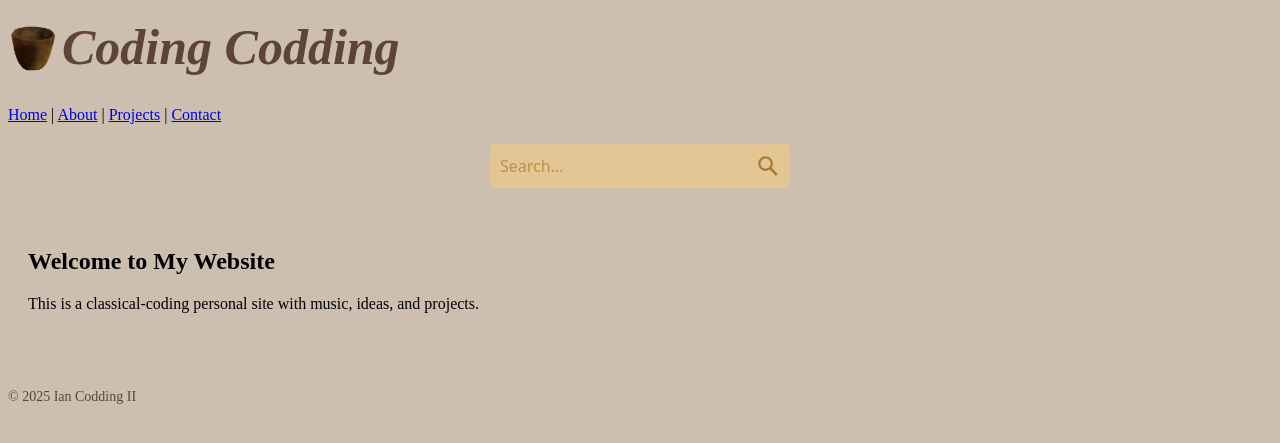
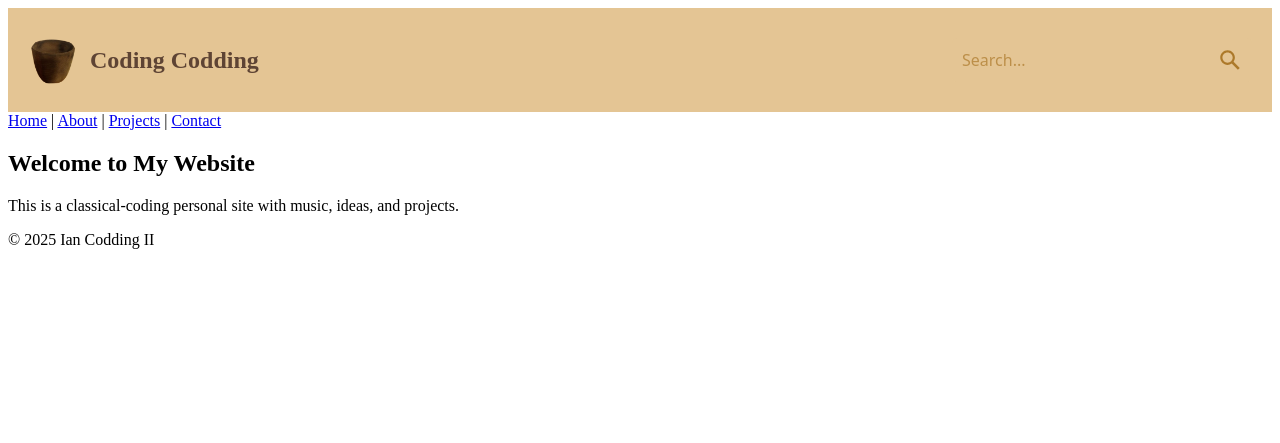
Before and after one commit to Ian-Codding-II/CodingCodding, a Jekyll site: the page built from index.html, in a window 1280 px wide. Shown: the top 443 px of the page. Built offline with Jekyll 4.4.1, drawn with Linux system fonts in a browser that asks for light colours.

Commit message:
I am making a to bar

```diff
--- a/_layouts/default.html
+++ b/_layouts/default.html
@@ -15,18 +15,21 @@
 </head>
 
 <body>
-  <!-- Logo and Title -->
-  <img src="{{ site.baseurl }}/image/cupNBG.png" id="logo-audio-toggle" class="inline-elements" width="50" height="50"
-    alt="Toggle Music" />
-  <div class="custom-label inline-elements">{{ site.title }}</div>
+  <!-- Responsive Header -->
+  <header class="topbar">
+    <div class="logo-title">
+      <img src="{{ site.baseurl }}/image/cupNBG.png" alt="Logo" class="logo" />
+      <span class="site-name">{{ site.title }}</span>
+    </div>
+    <div class="searchbar-container">
+      {% include searchbar.html %}
+    </div>
+  </header>
 
-  <!-- Navigation bar -->
+  <!-- Navigation -->
   {% include navbar.html %}
 
-  <!-- Search Bar -->
-  {% include searchbar.html %}
-
-  <!-- Page content injected here -->
+  <!-- Page content -->
   <main>
     {{ content }}
   </main>
@@ -36,7 +39,6 @@
     <p>&copy; 2025 Ian Codding II</p>
   </footer>
 
-  <!-- Hidden audio player + script -->
   <audio id="background-audio" hidden></audio>
   <script src="{{ site.baseurl }}/scripts/music-toggle.js"></script>
 </body>
--- a/styles/main.css
+++ b/styles/main.css
@@ -1,92 +1,45 @@
-/* Base styles */
-body {
-  background-color: #ccbfb0;
-  font-family: 'Times New Roman', Times, serif;
+/* Topbar layout */
+.topbar {
+  display: flex;
+  justify-content: space-between;
+  align-items: center;
+  background-color: #e4c594;
+  padding: 10px 20px;
+  flex-wrap: wrap;
 }
 
-/* Logo and Title */
-.custom-label {
-  font-weight: bold;
-  font-style: italic;
-  color: #5e4434;
-  font-size: 50px;
-  margin: 10px 0;
+.logo-title {
+  display: flex;
+  align-items: center;
+  gap: 12px;
 }
 
-.inline-elements {
-  display: inline-block;
-  vertical-align: middle;
-}
-
-#logo-audio-toggle {
-  cursor: pointer;
-  transition: transform 0.2s ease, box-shadow 0.3s ease;
+.logo {
+  width: 50px;
+  height: 50px;
   border-radius: 50%;
 }
 
-#logo-audio-toggle:hover {
-  transform: scale(1.1);
-}
-
-.playing {
-  box-shadow: 0 0 15px 5px gold;
-}
-
-/* Navigation */
-nav {
-  margin: 20px 0;
-}
-
-/* Main content area */
-main {
-  max-width: 900px;
-  width: 100%;
-  padding: 20px;
-}
-
-/* Footer */
-footer {
-  margin-top: 40px;
-  font-size: 14px;
+.site-name {
+  font-size: 1.5rem;
+  font-weight: bold;
   color: #5e4434;
 }
 
-/* Search bar */
-#site-search form {
-  background-color: #e4c594;
-  width: 300px;
-  height: 44px;
-  border-radius: 5px;
-  display: flex;
-  align-items: center;
-  margin: 20px auto;
+/* Make search bar responsive */
+.searchbar-container {
+  flex-grow: 1;
+  max-width: 300px;
 }
 
-#site-search input {
-  all: unset;
-  font: 16px system-ui;
-  color: #ac792a;
-  height: 100%;
-  width: 100%;
-  padding: 6px 10px;
+@media (max-width: 600px) {
+  .topbar {
+    flex-direction: column;
+    align-items: flex-start;
+  }
+
+  .searchbar-container {
+    width: 100%;
+    margin-top: 10px;
+  }
 }
-
-#site-search ::placeholder {
-  color: #ac792a;
-  opacity: 0.7;
-}
-
-#site-search svg {
-  color: #ac792a;
-  fill: currentColor;
-  width: 24px;
-  height: 24px;
-  padding: 10px;
-}
-
-#site-search button {
-  all: unset;
-  cursor: pointer;
-  width: 44px;
-  height: 44px;
-}
```
